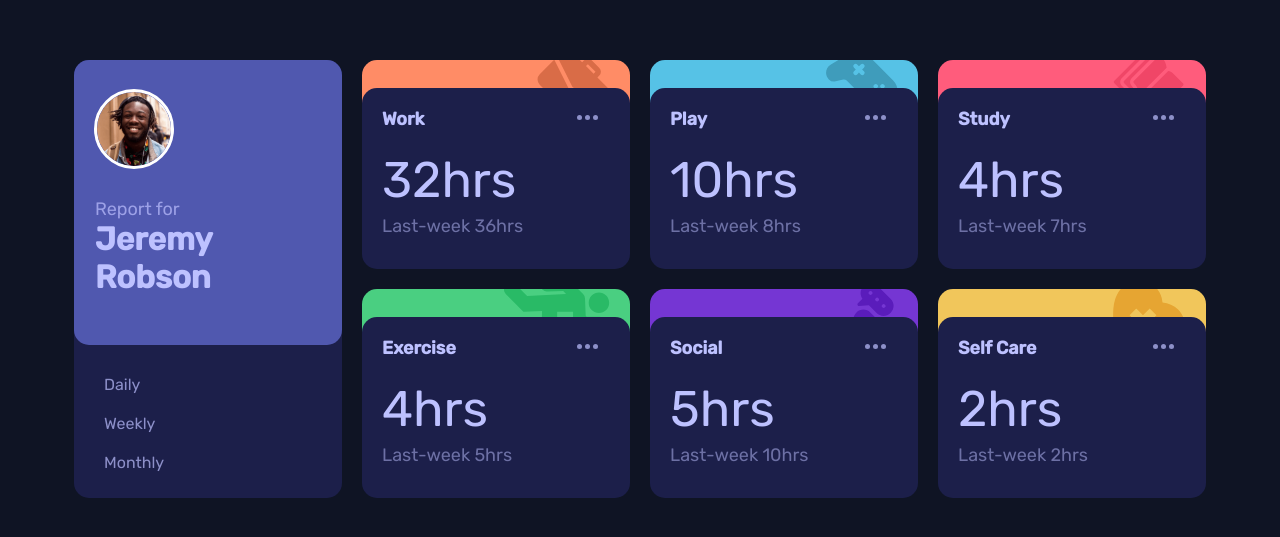
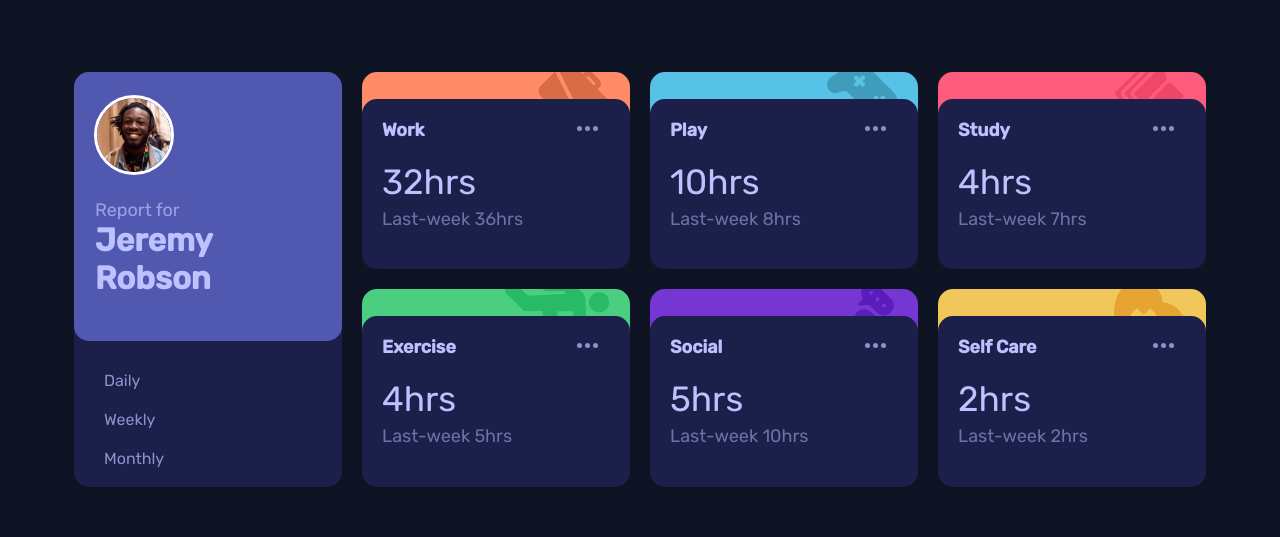
Before and after one commit to BaselGehad/time-tracking-dashboard, a plain HTML site: page index.html in a window 1280 px wide. Shown: the part 121-658 px from the top of the page. Drawn offline with Linux system fonts and the light colour scheme; a script that the page names is missing.

Commit message:
Update style.css

```diff
--- a/style.css
+++ b/style.css
@@ -146,7 +146,7 @@ body {
 }
 .card .info .hours div {
   color: hsl(236, 100%, 87%);
-  font-size: 50px;
+  font-size: 35px;
   margin-top: 20px;
 }
 .card .info .hours p {
```
